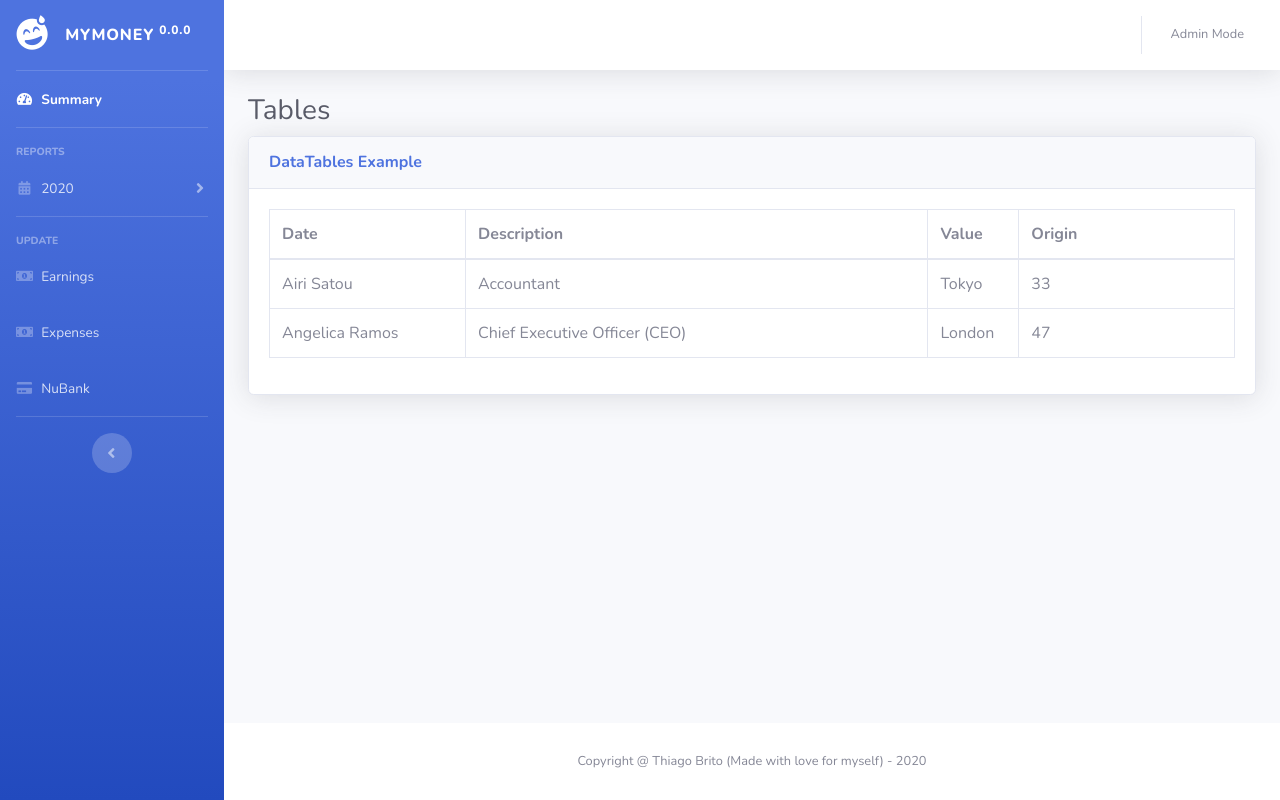
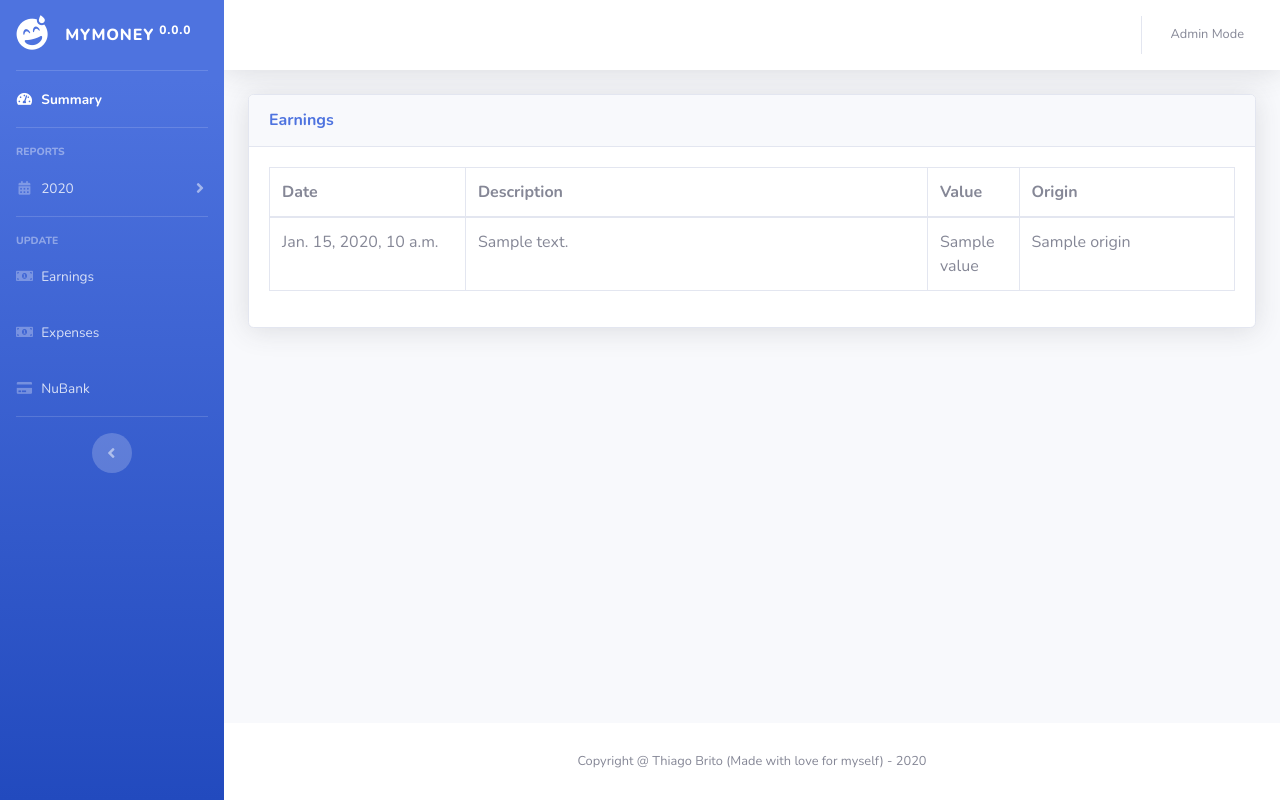
Before and after one commit to thiagobrito/mymoney, a Django app: template mymoney/core/templates/earnings.html in a window 1280 px wide. Run offline with Django 3.2, Linux system fonts and the light colour scheme; the template is opened without the code that fills it: most values are stand-ins (such as "Sample title", 1, 10 or a date in 2020); parts of the project's set-up code (start-up, migrations or seed data) failed here and were passed over; some libraries are stand-ins or nearby versions.

Commit message:
- Loading information in earnings page; - BugFix: Working with empty tables;

```diff
--- a/mymoney/core/templates/earnings.html
+++ b/mymoney/core/templates/earnings.html
@@ -1,11 +1,10 @@
 {% extends 'base.html' %}
 
 {% block page_content %}
-    <h1 class="h3 mb-2 text-gray-800">Tables</h1>
 
     <div class="card shadow mb-4">
         <div class="card-header py-3">
-            <h6 class="m-0 font-weight-bold text-primary">DataTables Example</h6>
+            <h6 class="m-0 font-weight-bold text-primary">Earnings</h6>
         </div>
         <div class="card-body">
             <div class="table-responsive" style="overflow-x: hidden">
@@ -33,27 +32,23 @@
                                         Value
                                     </th>
                                     <th class="sorting" tabindex="0" aria-controls="dataTable" rowspan="1" colspan="1"
-                                        aria-label="Start date: activate to sort column ascending" style="width: 187px;">
+                                        aria-label="Start date: activate to sort column ascending"
+                                        style="width: 187px;">
 
                                         Origin
                                     </th>
                                 </tr>
                                 </thead>
                                 <tbody>
-
-
-                                <tr role="row" class="odd">
-                                    <td class="sorting_1">Airi Satou</td>
-                                    <td>Accountant</td>
-                                    <td>Tokyo</td>
-                                    <td>33</td>
-                                </tr>
-                                <tr role="row" class="even">
-                                    <td class="sorting_1">Angelica Ramos</td>
-                                    <td>Chief Executive Officer (CEO)</td>
-                                    <td>London</td>
-                                    <td>47</td>
-                                </tr>
+                                {% for earn in earnings %}
+                                    <tr role="row"
+                                        class="{% if forloop.counter|divisibleby:2 %}even{% else %}odd{% endif %}">
+                                        <td class="sorting_1">{{ earn.date }}</td>
+                                        <td>{{ earn.description }}</td>
+                                        <td>{{ earn.value }}</td>
+                                        <td>{{ earn.origin }}</td>
+                                    </tr>
+                                {% endfor %}
                                 </tbody>
                             </table>
                         </div>
```
Also changed, not shown: mymoney/core/views/pages.py (+5 -2 lines), mymoney/core/migrations/0005_auto_20200406_2147.py (added).
